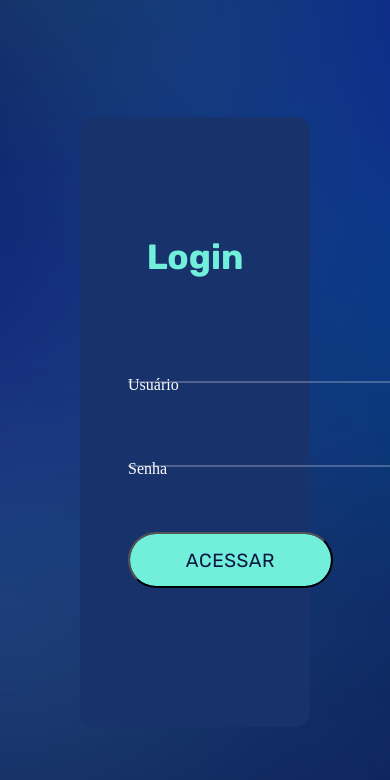
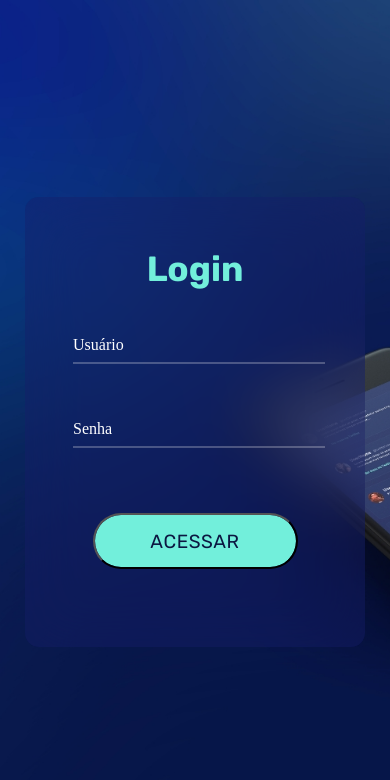
Before and after one commit to SteveJamerson/hashtag-finger, a React (Create React App) app: page / in a window 390 px wide. Shown: the top 780 px of the page. Built offline with nearby package versions, Linux system fonts and the light colour scheme.

Commit message:
added responsivess and adjusted background colors

```diff
--- a/src/component/atoms/Input/styles.ts
+++ b/src/component/atoms/Input/styles.ts
@@ -7,8 +7,17 @@ export const Container = styled.div<IInput>`
    min-width: 350px;
    position: relative;
    &:focus-within label {
-      transform: translate(0, 12px) scale(0.75);
+      transform: translate(0, -10px) scale(0.75);
     }
+
+    @media (max-width: 768px) {
+      min-width: 314px;
+    }
+
+    @media (max-width: 411px) {
+      min-width: 252px;
+    }
+
 `;
 
 export const InputElement = styled.input<IInput>`
@@ -42,12 +51,8 @@ export const InputElement = styled.input<IInput>`
          font: normal normal normal 17px/19px Rubik;
       }
 
+
     `}
-
-    @media (max-width: 620px) {
-      width: 351px;
-    }
-
 }
 `;
 
@@ -66,5 +71,5 @@ export const Label = styled.label<ILabel>`
 
    position: absolute;
 
-    transform: ${props => props.isFilled ? 'translate(0, 12px) scale(0.75)' : 'translate(0, 26px) scale(1)'};
+    transform: ${props => props.isFilled ? 'translate(0, -10px) scale(0.75);' : 'translate(0, 5px) scale(1)'};
 `;
--- a/src/component/molecules/Form/styles.ts
+++ b/src/component/molecules/Form/styles.ts
@@ -7,7 +7,7 @@ export const Container = styled.div`
    border-radius: 14px;
    padding: 0 48px;
 
-   background: #18326B 0% 0% no-repeat padding-box;
+   background: rgba(23, 31, 107, 0.4);
    backdrop-filter: blur(30px);
    -webkit-backdrop-filter: blur(30px);
 
@@ -20,7 +20,12 @@ export const Container = styled.div`
    }
 
    @media (max-width: 768px) {
-      width: 230px;
+      width: 410px;
+   }
+
+   @media (max-width: 411px) {
+      width: 340px;
+      height: 450px;
    }
 
 `;
@@ -32,10 +37,11 @@ export const Title = styled.h3`
    align-items: center;
    text-align: center;
    margin: 130px 0 75px 0;
-`;
 
-export const ButtonContainer = styled.div`
-   width: 100%;
+   @media (max-width: 411px) {
+      margin: 62px 0 44px 0;
+   }
+
 `;
 
 export const Button = styled.button`
--- a/src/pages/Login/styles.ts
+++ b/src/pages/Login/styles.ts
@@ -10,7 +10,9 @@ export const Container = styled.div`
    width: 100%;
    height: 100vh;
    font-family: 'Rubik, sans serif';
-   background: transparent url(${img}) 0% 0% no-repeat padding-box;
+   background: transparent url(${img});
+   background-size: cover;
+   background-position: bottom;
 
    align-items: center;
    justify-content: center;
```
